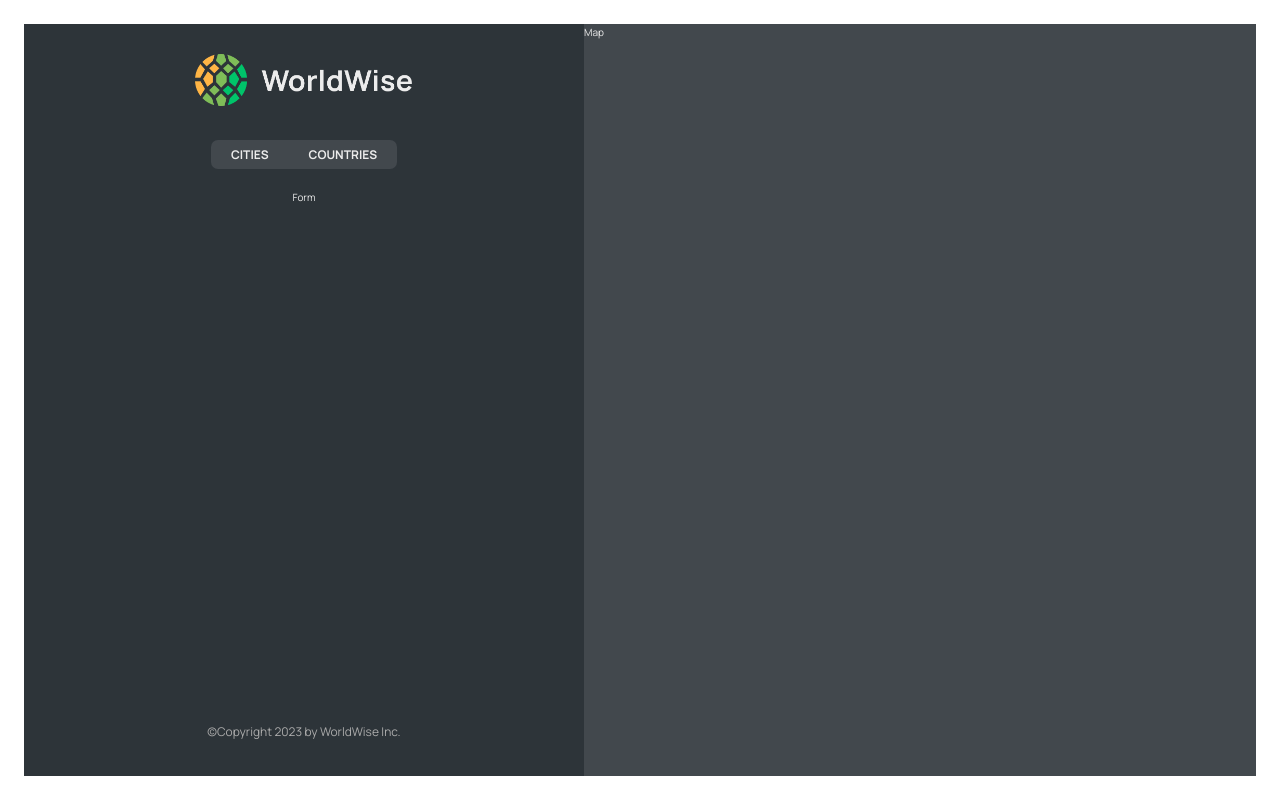
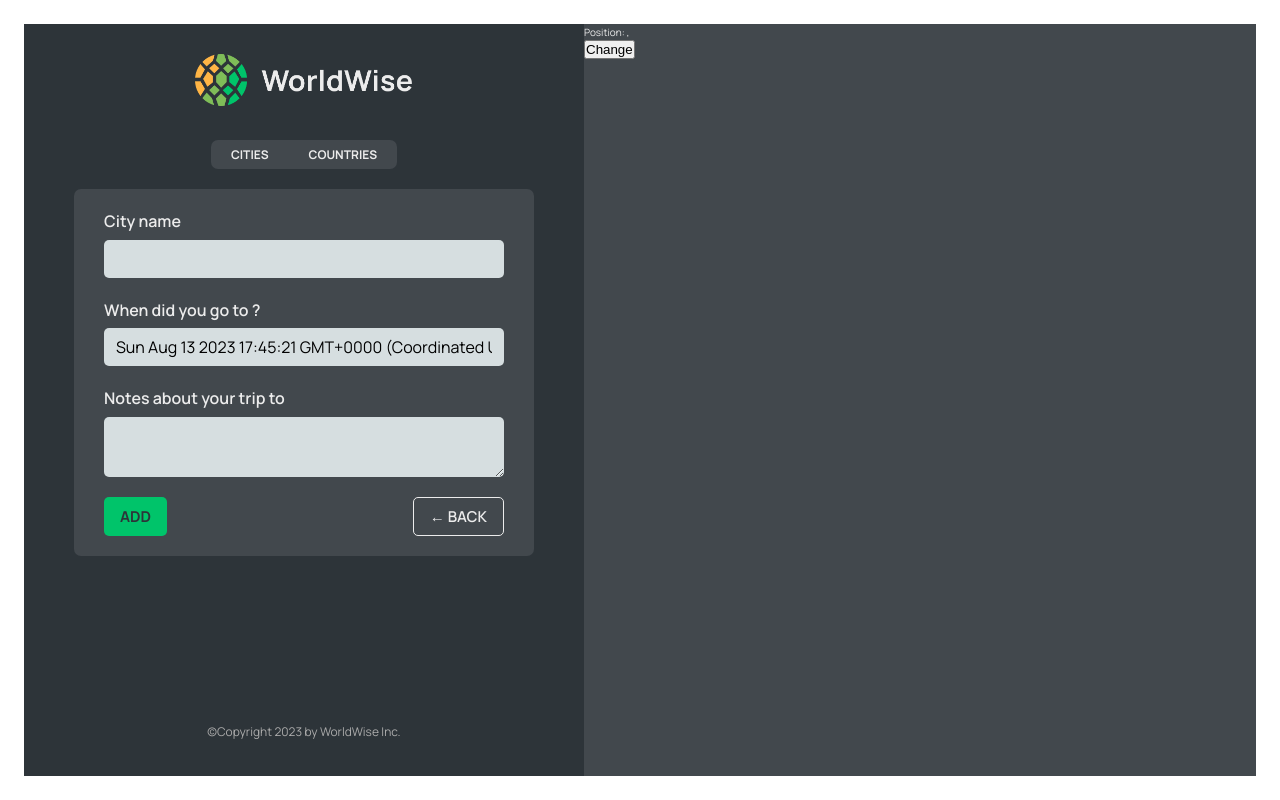
Before and after one commit to gvpinto/reactjs-worldwise, a React (Vite) app: page /app/form in a window 1280 px wide. Built offline with nearby package versions, Linux system fonts and the light colour scheme; data requests are answered from the project's data file.

Commit message:
218. Programmatic Navigation with useNavigate

```diff
--- a/src/App.jsx
+++ b/src/App.jsx
@@ -10,6 +10,7 @@
 import CityList from "./components/CityList";
 import CountryList from "./components/CountryList";
 import City from "./components/City";
+import Form from "./components/Form";
 
 const BASE_URL = "http://localhost:8000";
 
@@ -49,7 +50,7 @@
                     <Route path="cities" element={<CityList cities={cities} isLoading={isLoading} />} />
                     <Route path="cities/:id" element={<City />} />
                     <Route path='countries' element={<CountryList cities={cities} isLoading={isLoading} />} />
-                    <Route path='form' element={<p>Form</p>} />
+                    <Route path='form' element={<Form />} />
                 </Route>
                 <Route path='*' element={<PageNotFound />} />
             </Routes>
--- /dev/null
+++ b/src/components/Button.jsx
@@ -0,0 +1,11 @@
+import styles from './Button.module.css';
+
+function Button({ children, onClick, type }) {
+    return (
+        <button onClick={onClick} className={`${styles.btn} ${styles[type]}`}>
+            {children}
+        </button>
+    );
+}
+
+export default Button;
--- a/src/components/City.jsx
+++ b/src/components/City.jsx
@@ -1,4 +1,4 @@
-import { useParams } from "react-router-dom";
+import { useParams, useSearchParams } from "react-router-dom";
 // import styles from "./City.module.css";
 
 // const formatDate = (date) =>
@@ -12,7 +12,10 @@
 function City() {
 
     const { id } = useParams();
+    const [searchParams, setSearchParams] = useSearchParams();
 
+    const lat = searchParams.get('lat');
+    const lng = searchParams.get('lng');
 
     // TEMP DATA
     // const currentCity = {
@@ -65,7 +68,8 @@
 
     return (
         <div>
-            CITY: {id}
+            <p>CITY: {id}</p>
+            <p>Position: {lat}, {lng}</p>
         </div>
     );
 }
--- a/src/components/CityItem.jsx
+++ b/src/components/CityItem.jsx
@@ -2,7 +2,7 @@
 import styles from './CityItem.module.css';
 
 // Iterated as part of /cities url
-function CityItem({ city: { cityName, emoji, date, id } }) {
+function CityItem({ city: { cityName, emoji, date, id, position: { lat, lng } } }) {
     const formatDate = (date) =>
         new Intl.DateTimeFormat("en", {
             day: "numeric",
@@ -12,7 +12,7 @@
 
     return (
         <li >
-            <Link to={`${id}`} className={styles.cityItem}>
+            <Link to={`${id}?lat=${lat}&lng=${lng}`} className={styles.cityItem}>
                 <span className={styles.emoji}>{emoji}</span>
                 <h3 className={styles.name}>{cityName}</h3>
                 <time className={styles.date}>{formatDate(date)}</time>
--- a/src/components/Form.jsx
+++ b/src/components/Form.jsx
@@ -3,6 +3,8 @@
 import { useState } from "react";
 
 import styles from "./Form.module.css";
+import Button from "./Button";
+import { useNavigate } from "react-router-dom";
 
 export function convertToEmoji(countryCode) {
     const codePoints = countryCode
@@ -17,6 +19,8 @@
     const [country, setCountry] = useState("");
     const [date, setDate] = useState(new Date());
     const [notes, setNotes] = useState("");
+
+    const navigate = useNavigate();
 
     return (
         <form className={styles.form}>
@@ -49,8 +53,8 @@
             </div>
 
             <div className={styles.buttons}>
-        <button>Add</button>
-        <button>&larr; Back</button>
+                <Button type='primary'>Add</Button>
+                <Button type='back' onClick={(e) => { e.preventDefault(); navigate(-1); }}>&larr; Back</Button>
             </div>
         </form>
     );
--- a/src/components/Map.jsx
+++ b/src/components/Map.jsx
@@ -1,9 +1,22 @@
+import { useNavigate, useSearchParams } from 'react-router-dom';
 import styles from './Map.module.css';
 
 function Map() {
+    const [searchParams, setSearchParams] = useSearchParams();
+
+    const lat = searchParams.get('lat');
+    const lng = searchParams.get('lng');
+
+    const navigate = useNavigate();
+
     return (
-        <div className={styles.mapContainer}>
-            Map
+        <div className={styles.mapContainer} onClick={() => navigate("form")}>
+            Position: {lat}, {lng}
+            <div>
+                <button onClick={() => {
+                    setSearchParams({ lat: 50, lng: 23 });
+                }}>Change</button>
+            </div>
         </div>
     );
 }
```
Also changed, not shown: .eslintrc.cjs. Lines whose indentation alone changed are shown as unchanged.
